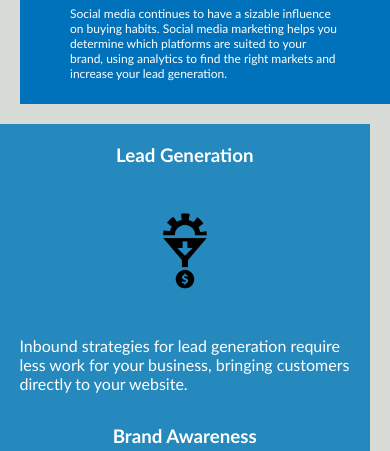
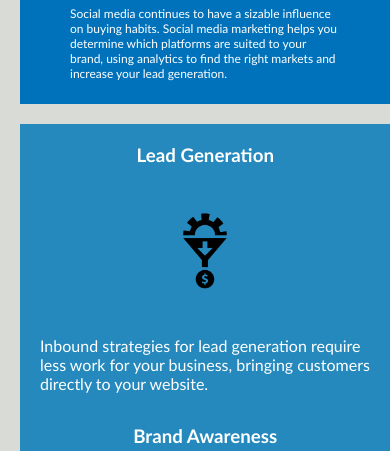
Before and after one commit to hongbowu/seo-refactor-repo, a plain HTML site: page index.html in a window 390 px wide. Shown: the part 1730-2181 px from the top of the page. Drawn offline with Linux system fonts and the light colour scheme.

Commit message:
change the benefits class at 816px as same as content class

```diff
--- a/assets/css/style.css
+++ b/assets/css/style.css
@@ -232,5 +232,7 @@ p {
   }
   .benefits{
     width: 95%;
+    margin-left: 20px;
+    float: none;
   }
 }
```
